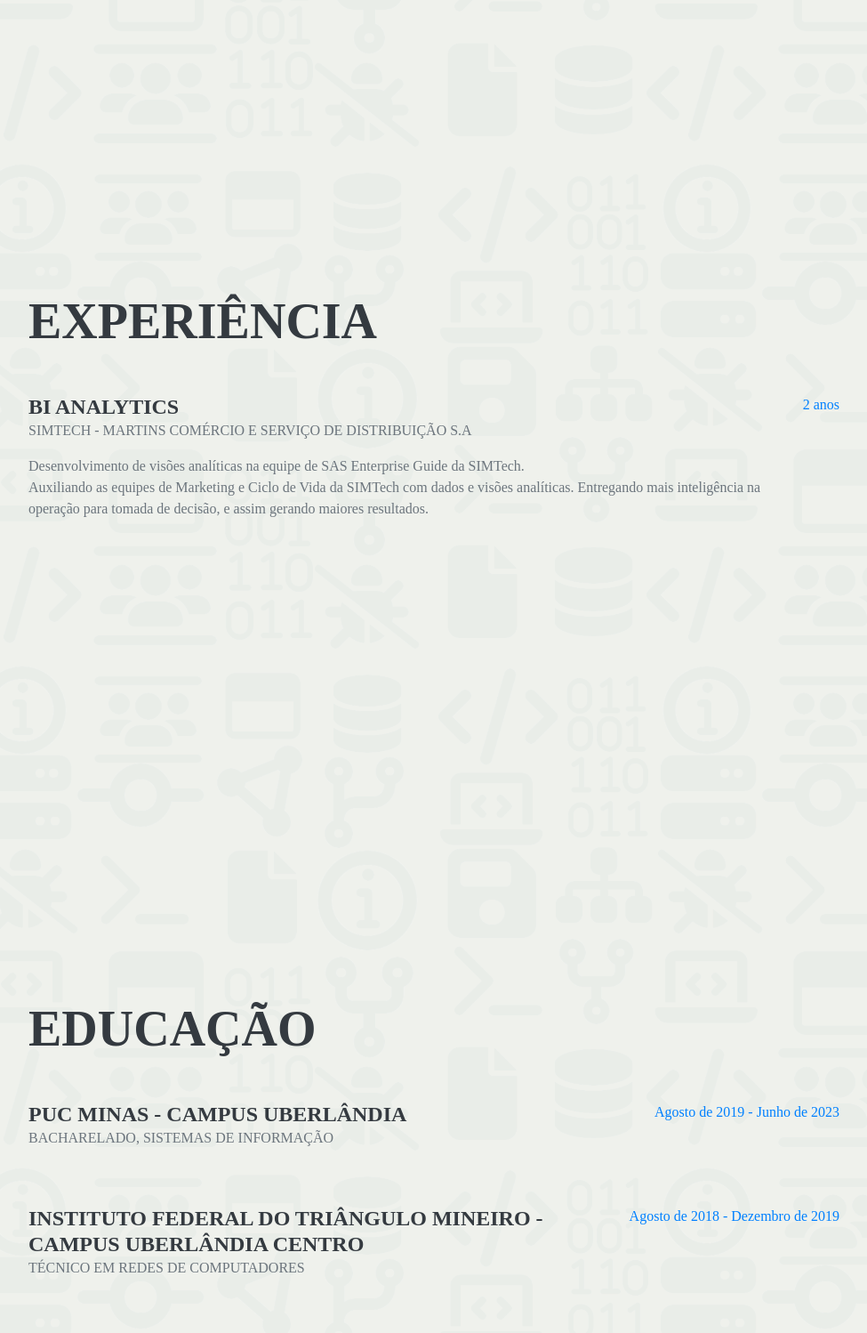
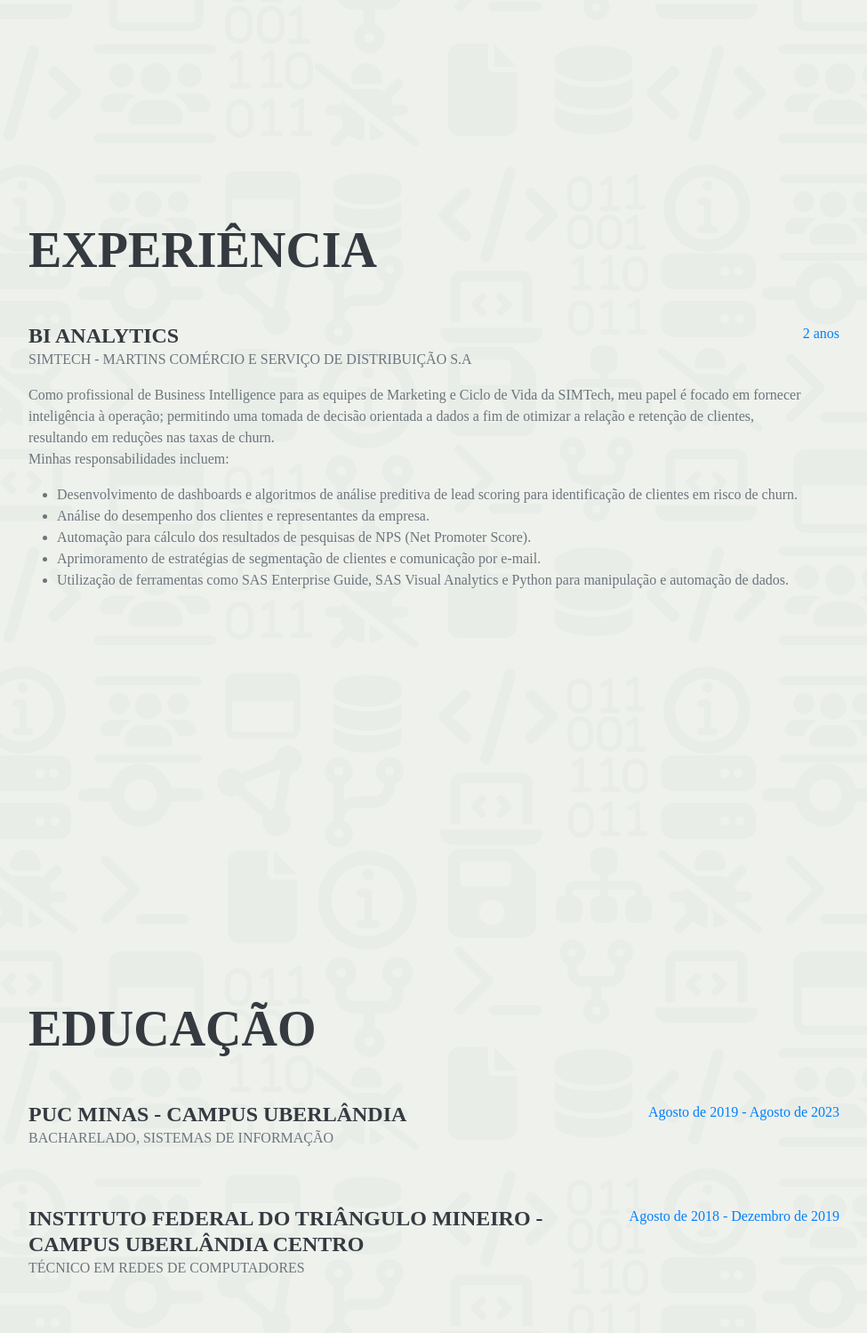
Before and after one commit to Atheeleon/Flask-Resume, a Flask app: page / in a window 1280 px wide. Shown: the part 1512-3010 px from the top of the page at 89% size, without its empty margins (288-1263 px from the left). Run offline with Flask 3, Linux system fonts and the light colour scheme; some libraries are stand-ins or nearby versions; some web fonts are replaced.

Commit message:
Update index.html

```diff
--- a/templates/index.html
+++ b/templates/index.html
@@ -79,9 +79,16 @@
                         <div class="flex-grow-1">
                             <h3 class="mb-0">BI Analytics</h3>
                             <div class="subheading mb-3">SIMTech - Martins Comércio e Serviço de Distribuição S.A</div>
-                            <p>Desenvolvimento de visões analíticas na equipe de SAS Enterprise Guide da SIMTech.
-                                <br>
-                                Auxiliando as equipes de Marketing e Ciclo de Vida da SIMTech com dados e visões analíticas. Entregando mais inteligência na operação para tomada de decisão, e assim gerando maiores resultados.</p>
+                            <p>Como profissional de Business Intelligence para as equipes de Marketing e Ciclo de Vida da SIMTech, meu papel é focado em fornecer inteligência à operação; permitindo uma tomada de decisão orientada a dados a fim de otimizar a relação e retenção de clientes, resultando em reduções nas taxas de churn.
+                            <br>
+                            Minhas responsabilidades incluem:
+                            <ul>
+                                <li>Desenvolvimento de dashboards e algoritmos de análise preditiva de lead scoring para identificação de clientes em risco de churn.</li>
+                                <li>Análise do desempenho dos clientes e representantes da empresa.</li>
+                                <li>Automação para cálculo dos resultados de pesquisas de NPS (Net Promoter Score).</li>
+                                <li>Aprimoramento de estratégias de segmentação de clientes e comunicação por e-mail.</li>
+                                <li>Utilização de ferramentas como SAS Enterprise Guide, SAS Visual Analytics e Python para manipulação e automação de dados.</li>
+                            </ul>
                         </div>
                         <div class="flex-shrink-0"><span class="text-primary">{{ tempo }}</span></div>
                     </div>
@@ -96,7 +103,7 @@
                             <h3 class="mb-0">PUC Minas - Campus Uberlândia</h3>
                             <div class="subheading mb-3">Bacharelado, Sistemas de Informação</div>
                         </div>
-                        <div class="flex-shrink-0"><span class="text-primary">Agosto de 2019 - Junho de 2023</span></div>
+                        <div class="flex-shrink-0"><span class="text-primary">Agosto de 2019 - Agosto de 2023</span></div>
                     </div>
                     <div class="d-flex flex-column flex-md-row justify-content-between iftm hidden">
                         <div class="flex-grow-1">
@@ -111,14 +118,13 @@
             <section class="resume-section" id="interests">
                 <div class="resume-section-content">
                     <h2 class="mb-5">Interesses</h2>
-                    <p class="interesse hidden">Nascido em Boston, Massachusetts, e vivendo no Brasil há 20 anos.<br>
-                    Sou um profissional de análise de dados com paixão pelo que faz.
-                    <br><br>
-                    Tenho orgulho da minha facilidade de aprender novas tecnologias. Seja aprendendo uma nova linguagem de programação, padrões estatísticos ou criando visualizações, encaro cada tarefa com o compromisso de entregar resultados.
-                    <br><br>
-                    Fluente em Inglês e Português, sou capaz de me aprofundar em diversas fontes para aprender mais sobre as ferramentas que utilizo e encontrar soluções eficazes com maior facilidade.
-                    <br><br>
-                    "A firmes passos, sempre constante. Nunca me deixe parar..."</p>
+                    <p class="interesse hidden">Nascido em Boston, Massachusetts, e morando no Brasil há quase 20 anos. Sou um profissional de análise de dados com paixão pelo que faz.
+                        <br>
+                        Tenho orgulho da minha facilidade de aprender novas tecnologias. Seja aprendendo uma nova linguagem de programação, padrões estatísticos ou criando visualizações, encaro cada tarefa com o compromisso de entregar resultados.
+                        <br>
+                        Fluente em Inglês e Português, sou capaz de me aprofundar em diversas fontes para aprender mais sobre as ferramentas que utilizo e encontrar soluções eficazes com maior facilidade.
+                        <br>
+                        "A firmes passos, sempre constante. Nunca me deixe parar..."</p>
                 </div>
             </section>
         </div>
```
